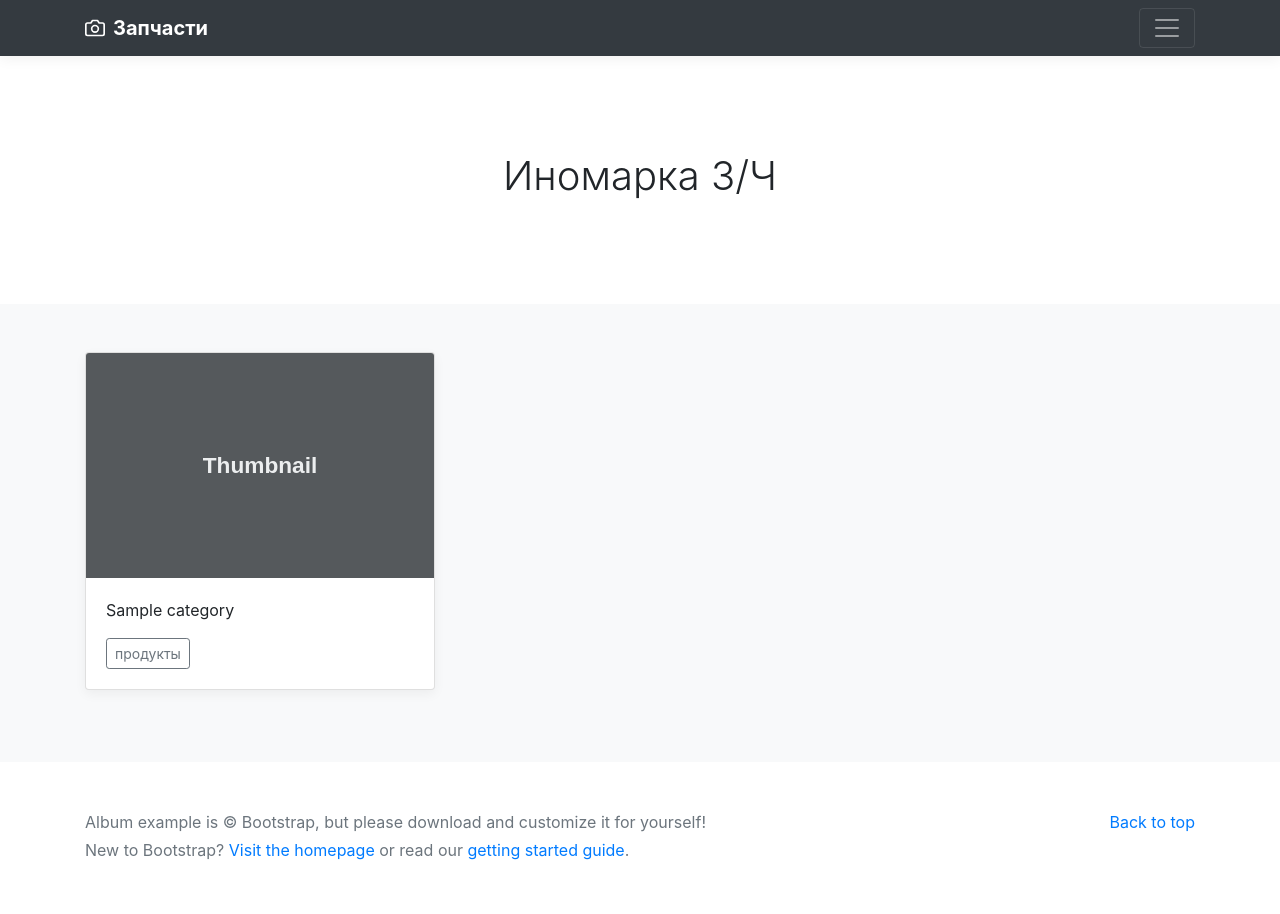
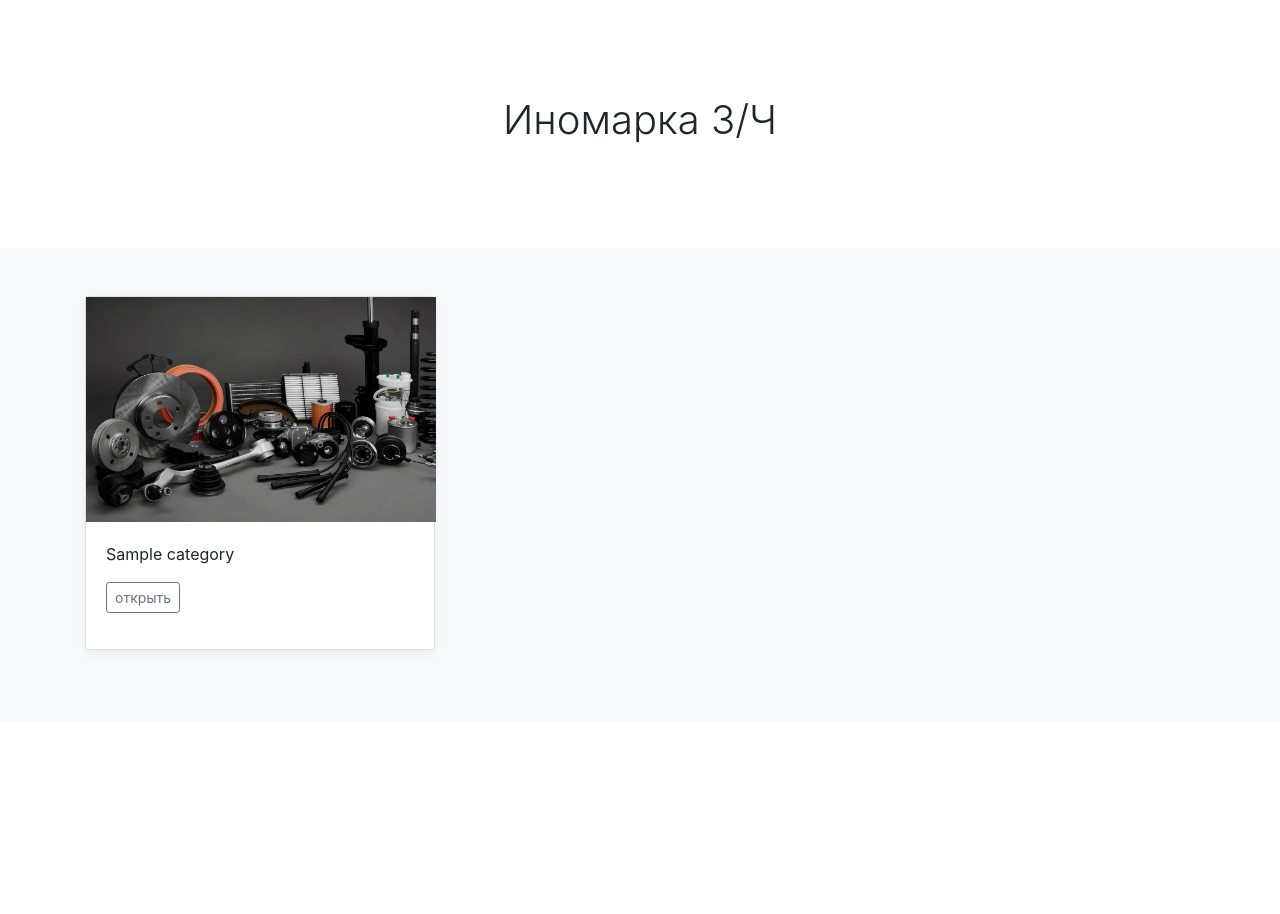
Before and after one commit to taures88/home_work20.2, a Django app: page / in a window 1280 px wide. After the commit the page ends 655 px from the top, so only its background shows below. Run offline with Django 4.2, Linux system fonts and the light colour scheme; tables that the repository leaves empty hold one stand-in row (values such as "Sample post"); some libraries are stand-ins or nearby versions.

Commit message:
скорректировал ДЗ 20.2

```diff
--- a/catalog/models/category.py
+++ b/catalog/models/category.py
@@ -13,7 +13,7 @@ NOT_NULLABLE = {
 
 class Category(models.Model):
     name = models.CharField(max_length=50, **NOT_NULLABLE)
-    desc = models.TextField(**NULLABLE)
+    desc = models.TextField(max_length=100, **NULLABLE)
 
     def __str__(self):
         return f'{self.name} : {self.desc}'
--- a/catalog/models/products.py
+++ b/catalog/models/products.py
@@ -1,4 +1,5 @@
 from django.db import models
+from django.shortcuts import render
 
 NULLABLE = {
     'null': True,
@@ -14,7 +15,7 @@ NOT_NULLABLE = {
 class Product(models.Model):
     name = models.CharField(max_length=50, verbose_name='Наименование', **NOT_NULLABLE)
     desc = models.TextField(verbose_name='Описание', **NULLABLE)
-    image = models.ImageField(upload_to='product/', **NULLABLE)
+    image = models.ImageField(upload_to='product', null=True, blank=True, verbose_name='Изображение')
     category_id = models.ForeignKey('Category', on_delete=models.CASCADE)
     price = models.PositiveIntegerField(default=0, **NOT_NULLABLE)
     created_at = models.DateTimeField(auto_now_add=True, **NOT_NULLABLE)
@@ -23,6 +24,9 @@ class Product(models.Model):
     def __str__(self):
         return f'{self.name} : {self.desc}'
 
+    def __repr__(self):
+        return 'Image(%s, %s)' % (self.desc, self.image)
+
     class Meta:
         verbose_name = 'Продукт'
         verbose_name_plural = 'Продукты'
--- a/catalog/templates/main/base.html
+++ b/catalog/templates/main/base.html
@@ -4,17 +4,12 @@
   <head>
     <meta charset="utf-8">
     <meta name="viewport" content="width=device-width, initial-scale=1, shrink-to-fit=no">
-
-
     <title>{{ title }}</title>
-
     <!-- Bootstrap core CSS -->
     <link href="{% static 'css/bootstrap.min.css' %}" rel="stylesheet">
-
     <!-- Custom styles for this template -->
     <link href="{% static 'css/album.css' %}" rel="stylesheet">
   </head>
-
   <body>
 <!-- Google tag (gtag.js) -->
 <script async src="https://www.googletagmanager.com/gtag/js?id=G-471ETHFK21"></script>
@@ -32,20 +27,6 @@
 <script async src="https://pagead2.googlesyndication.com/pagead/js/adsbygoogle.js?client=ca-pub-8588635311388465" crossorigin="anonymous"></script>
 
 
-    <header>
-      <div class="navbar navbar-dark bg-dark box-shadow">
-        <div class="container d-flex justify-content-between">
-          <a href="#" class="navbar-brand d-flex align-items-center">
-            <svg xmlns="http://www.w3.org/2000/svg" width="20" height="20" viewBox="0 0 24 24" fill="none" stroke="currentColor" stroke-width="2" stroke-linecap="round" stroke-linejoin="round" class="mr-2"><path d="M23 19a2 2 0 0 1-2 2H3a2 2 0 0 1-2-2V8a2 2 0 0 1 2-2h4l2-3h6l2 3h4a2 2 0 0 1 2 2z"></path><circle cx="12" cy="13" r="4"></circle></svg>
-            <strong>Запчасти</strong>
-          </a>
-          <button class="navbar-toggler" type="button" data-toggle="collapse" data-target="#navbarHeader" aria-controls="navbarHeader" aria-expanded="false" aria-label="Toggle navigation">
-            <span class="navbar-toggler-icon"></span>
-          </button>
-        </div>
-      </div>
-    </header>
-
     <main role="main">
 
       <section class="jumbotron text-center">
@@ -60,19 +41,6 @@
           {% endblock %}
         </div>
       </div>
-
-    </main>
-
-    <footer class="text-muted">
-      <div class="container">
-        <p class="float-right">
-          <a href="#">Back to top</a>
-        </p>
-        <p>Album example is &copy; Bootstrap, but please download and customize it for yourself!</p>
-        <p>New to Bootstrap? <a href="/docs/4.0/">Visit the homepage</a> or read our <a href="/docs/4.0/getting-started/">getting started guide</a>.</p>
-      </div>
-    </footer>
-
     <!-- Bootstrap core JavaScript
     ================================================== -->
     <!-- Placed at the end of the document so the pages load faster -->
--- a/catalog/templates/main/index.html
+++ b/catalog/templates/main/index.html
@@ -1,16 +1,18 @@
 {% extends 'main/base.html' %}
 {% block content %}
+    {% load static %}
     <div class="row">
         {% for object in object_list %}
         <div class="col-md-4">
             <div class="card mb-4 box-shadow">
-                <img class="card-img-top" data-src="holder.js/100px225?theme=thumb&bg=55595c&fg=eceeef&text=Thumbnail"
-                     alt="Card image cap">
+                <img src="{% static 'images/1parts.jpeg' %}" alt="З/Ч" style="width: 350px; height: 225px;">
                 <div class="card-body">
                     <p class="card-text">{{ object.name }}</p>
                     <div class="d-flex justify-content-between align-items-center">
                         <div class="btn-group">
-                            <button type="button" class="btn btn-sm btn-outline-secondary">продукты</button>
+                            <p>
+                                <a href="/product" class="btn btn-sm btn-outline-secondary">открыть</a>
+                            </p>
                         </div>
                     </div>
                 </div>
--- a/catalog/urls.py
+++ b/catalog/urls.py
@@ -1,11 +1,11 @@
 from django.urls import path
 
 from catalog import views
-from catalog.views import index
-
+from catalog.views import index, product
 
 urlpatterns = [
     path('', index),
+    path('product/', product, name='product'),
     path('contacts/', views.contacts, name='contacts')
 
     ]
--- a/catalog/views.py
+++ b/catalog/views.py
@@ -1,6 +1,6 @@
 from django.shortcuts import render
 
-from catalog.models import Category
+from catalog.models import Category, Product
 
 
 def index(request):
@@ -10,6 +10,14 @@ def index(request):
     }
     return render(request, 'main/index.html', context)
 
+def product(request):
+    context = {
+        'object_list': Product.objects.all(),
+    }
+    return render(request, 'main/product.html', context)
+
+
+
 
 def contacts(request):
     if request.method == 'POST':
--- a/config/urls.py
+++ b/config/urls.py
@@ -22,4 +22,6 @@ from django.urls import path, include
 urlpatterns = [
                   path('admin/', admin.site.urls),
                   path('', include('catalog.urls'))
-              ] + static(settings.MEDIA_URL, document_root=settings.MEDIA_ROOT)
+              ]
+if settings.DEBUG: # new
+    urlpatterns += static(settings.MEDIA_URL, document_root=settings.MEDIA_ROOT)
```
Also changed, not shown: catalog/templates/main/product.html (added, +20 -0 lines), config/settings.py (+4 -3 lines), static/images/1parts.jpeg (renamed from media/product/1parts.jpeg).
